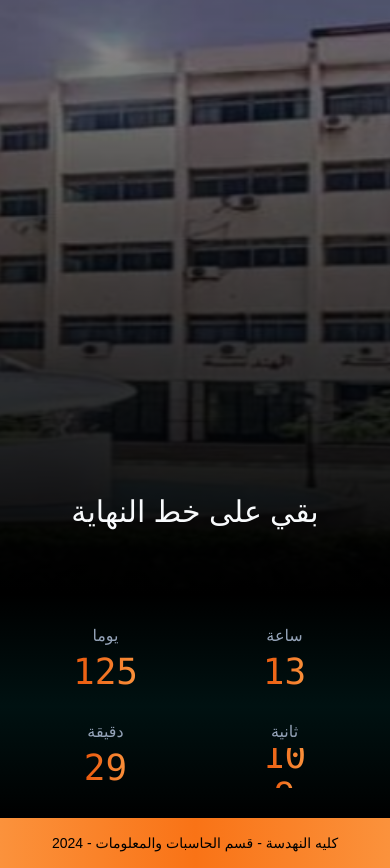
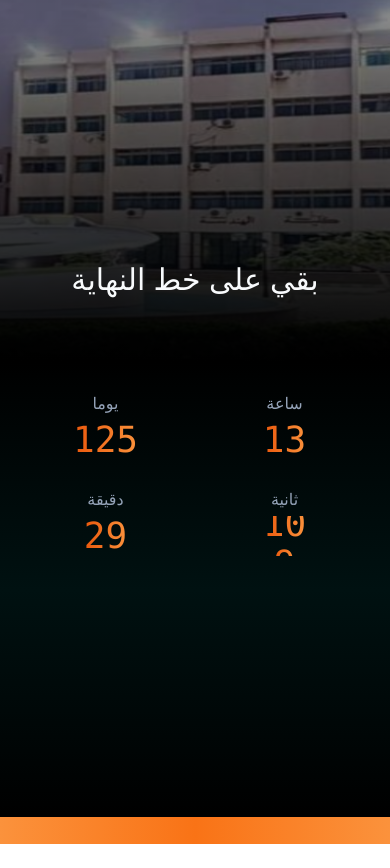
Before and after one commit to mohamed-ahmed-yousef/Grad-Date-Counter, a Next.js app: page / in a window 390 px wide. After the commit the page ends 844 px from the top, so only its background shows below. Built offline with nearby package versions, Linux system fonts and the light colour scheme; a web font is replaced by a local one.

Commit message:
Refactor and fix responsiveness

```diff
--- a/app/components/Footer/index.tsx
+++ b/app/components/Footer/index.tsx
@@ -1,15 +1,19 @@
 export default function Footer() {
   return (
-    <section className=" bg-gradient-to-r from-orange-400 via-orange-500 to-orange-400 flex items-center justify-center md:justify-between gap-x-4 px-10 min-h-[50px]">
+    <footer className="w-full bg-gradient-to-r from-orange-400 via-orange-500 to-orange-400 px-10">
+      <marquee>
+        <div className="flex flex-row items-center justify-center md:justify-between gap-x-4">
           <p className="md:text-xs lg:text-sm hidden sm:block ">
             العلم يرفع بيتا لا عماد له، والجهل يهدم بيت العز والشرف
           </p>
           <p className="text-sm md:text-base">
-        كليه النهدسة - قسم الحاسبات والمعلومات - 2024
+            كليه النهدسة - قسم الحاسبات والمنظومات - 2024
           </p>
           <p className="md:text-xs lg:text-sm hidden sm:block text-sm">
             لا تحسبن العلم ينفع وحده ما لم يتوج ربه بخلاق
           </p>
-    </section>
+        </div>
+      </marquee>
+    </footer>
   );
 }
--- a/app/components/Timer/Countdown.tsx
+++ b/app/components/Timer/Countdown.tsx
@@ -1,26 +1,7 @@
 "use client";
-import { AnimatePresence, motion } from "framer-motion";
 import { useEffect, useState } from "react";
-
-const COUNTDOWN_FROM = "2024-07-31";
-
-const SECOND = 1000;
-const MINUTE = SECOND * 60;
-const HOUR = MINUTE * 60;
-const DAY = HOUR * 24;
-
-function getDateInfo() {
-  const end = new Date(COUNTDOWN_FROM);
-  const now = new Date();
-  const distance = +end - +now;
-
-  const days = Math.floor(distance / DAY);
-  const hours = Math.floor((distance % DAY) / HOUR);
-  const minutes = Math.floor((distance % HOUR) / MINUTE);
-  const seconds = Math.floor((distance % MINUTE) / SECOND);
-
-  return { days, hours, minutes, seconds };
-}
+import CountdownItem from "./CountdownItem";
+import { getDateInfo } from "./utils";
 
 export default function Countdown() {
   const [remaining, setRemaining] = useState(getDateInfo());
@@ -45,28 +26,3 @@ export default function Countdown() {
     </div>
   );
 }
-
-function CountdownItem({ num, text }: { num: number; text: string }) {
-  return (
-    <div className="flex flex-col justify-center items-center gap-1 md:gap-2 mx-auto w-[30%] sm:w-[18%] md:w-[16%] lg:w-[38%] xs:w-[36%] h-24 md:h-36">
-      <span className="font-light text-base text-slate-400">{text}</span>
-      <div className="relative w-full font-bold font-mono overflow-hidden">
-        <span className="bg-clip-text font-medium text-lg lg:text-6xl xxs:text-xl xs:text-4xl invisible">
-          {num}
-        </span>
-        <AnimatePresence mode="popLayout">
-          <motion.span
-            key={num}
-            initial={{ y: "100%", x: "-50%" }}
-            animate={{ y: "0%" }}
-            exit={{ y: "-100%" }}
-            transition={{ ease: "backIn", duration: 0.6 }}
-            className="top-0 left-1/2 absolute bg-clip-text bg-gradient-to-r from-orange-600 to-orange-400 font-medium text-lg text-transparent lg:text-6xl xxs:text-xl xs:text-4xl"
-          >
-            {num}
-          </motion.span>
-        </AnimatePresence>
-      </div>
-    </div>
-  );
-}
--- /dev/null
+++ b/app/components/Timer/CountdownItem.tsx
@@ -0,0 +1,32 @@
+import { AnimatePresence, motion } from "framer-motion";
+
+export default function CountdownItem({
+  num,
+  text,
+}: {
+  num: number;
+  text: string;
+}) {
+  return (
+    <div className="flex flex-col justify-center items-center gap-1 md:gap-2 mx-auto w-[30%] sm:w-[18%] md:w-[16%] lg:w-[38%] xs:w-[36%] h-24 md:h-36">
+      <span className="font-light text-base text-slate-400">{text}</span>
+      <div className="relative w-full font-bold font-mono overflow-hidden">
+        <span className="bg-clip-text font-medium text-lg lg:text-6xl xxs:text-xl xs:text-4xl invisible">
+          {num}
+        </span>
+        <AnimatePresence mode="popLayout">
+          <motion.span
+            key={num}
+            initial={{ y: "100%", x: "-50%" }}
+            animate={{ y: "0%" }}
+            exit={{ y: "-100%" }}
+            transition={{ ease: "backIn", duration: 0.6 }}
+            className="top-0 left-1/2 absolute bg-clip-text bg-gradient-to-r from-orange-600 to-orange-400 font-medium text-lg text-transparent lg:text-6xl xxs:text-xl xs:text-4xl"
+          >
+            {num}
+          </motion.span>
+        </AnimatePresence>
+      </div>
+    </div>
+  );
+}
--- a/app/components/Timer/index.tsx
+++ b/app/components/Timer/index.tsx
@@ -3,13 +3,13 @@ import Countdown from "./Countdown";
 import Faculty from "./faculty.svg";
 export default function Timer() {
   return (
-    <div className="">
-      <div className="relative flex  justify-center">
+    <div className="grid grid-rows-[1fr\ auto] w-full grow">
+      <div className="relative flex justify-center">
         <Image
           priority
           src={Faculty}
           alt="faculty"
-          className="w-[100vw] h-[calc(100vh-250px)] object-cover"
+          className="w-[100vw] object-cover"
         />
         <p className="absolute bottom-16  text-slate-50 text-3xl">
           بقي على خط النهاية
--- /dev/null
+++ b/app/components/Timer/utils.ts
@@ -0,0 +1,19 @@
+const COUNTDOWN_FROM = "2024-07-31";
+
+const SECOND = 1000;
+const MINUTE = SECOND * 60;
+const HOUR = MINUTE * 60;
+const DAY = HOUR * 24;
+
+export function getDateInfo() {
+  const end = new Date(COUNTDOWN_FROM);
+  const now = new Date();
+  const distance = +end - +now;
+
+  const days = Math.floor(distance / DAY);
+  const hours = Math.floor((distance % DAY) / HOUR);
+  const minutes = Math.floor((distance % HOUR) / MINUTE);
+  const seconds = Math.floor((distance % MINUTE) / SECOND);
+
+  return { days, hours, minutes, seconds };
+}
--- a/app/page.tsx
+++ b/app/page.tsx
@@ -4,7 +4,7 @@ import Timer from "./components/Timer";
 
 export default function Home() {
   return (
-    <main className=" h-screen">
+    <main className="flex flex-col absolute min-h-full w-full">
       <Timer />
       <Footer />
     </main>
```
Lines whose indentation alone changed are shown as unchanged.
